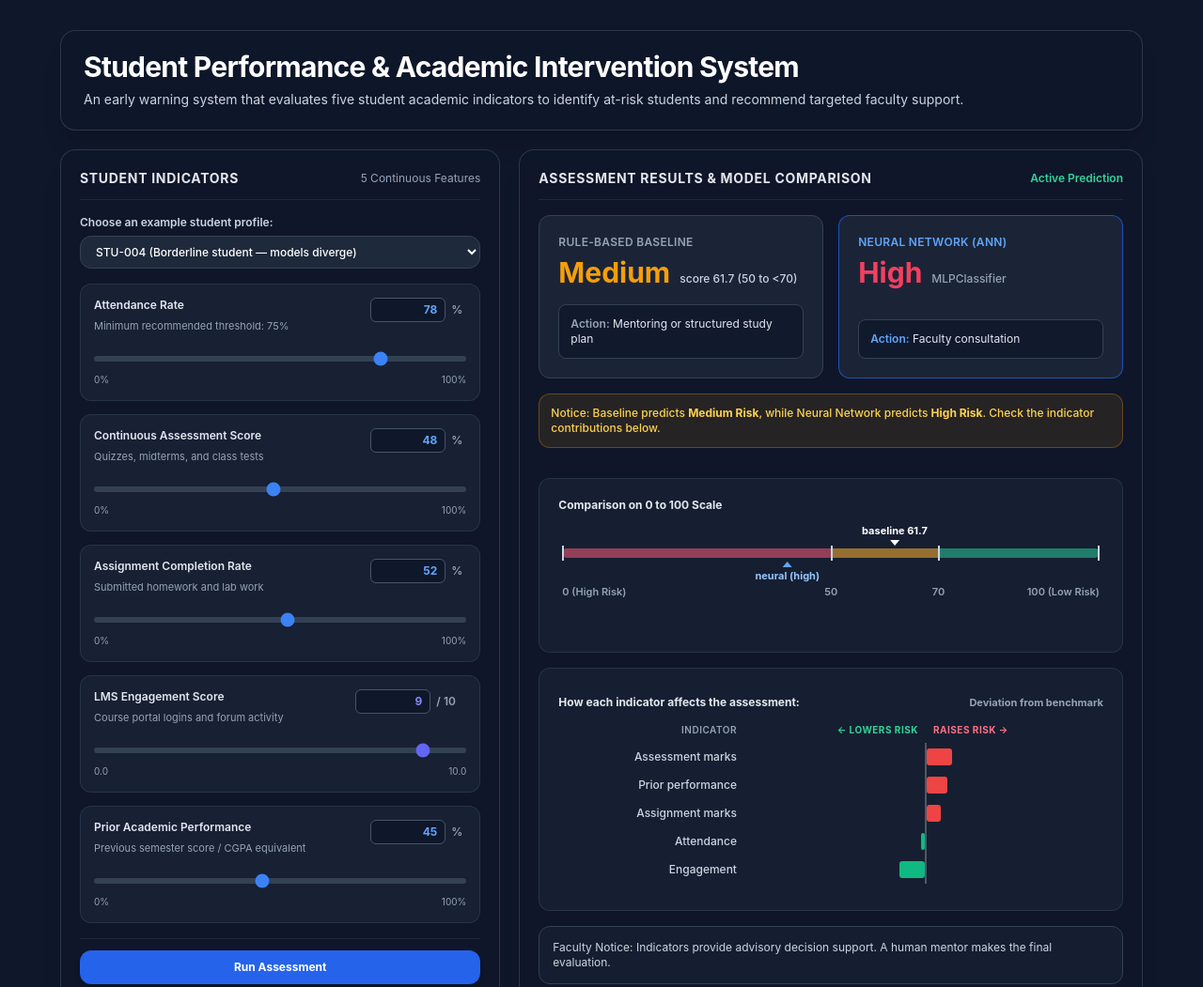
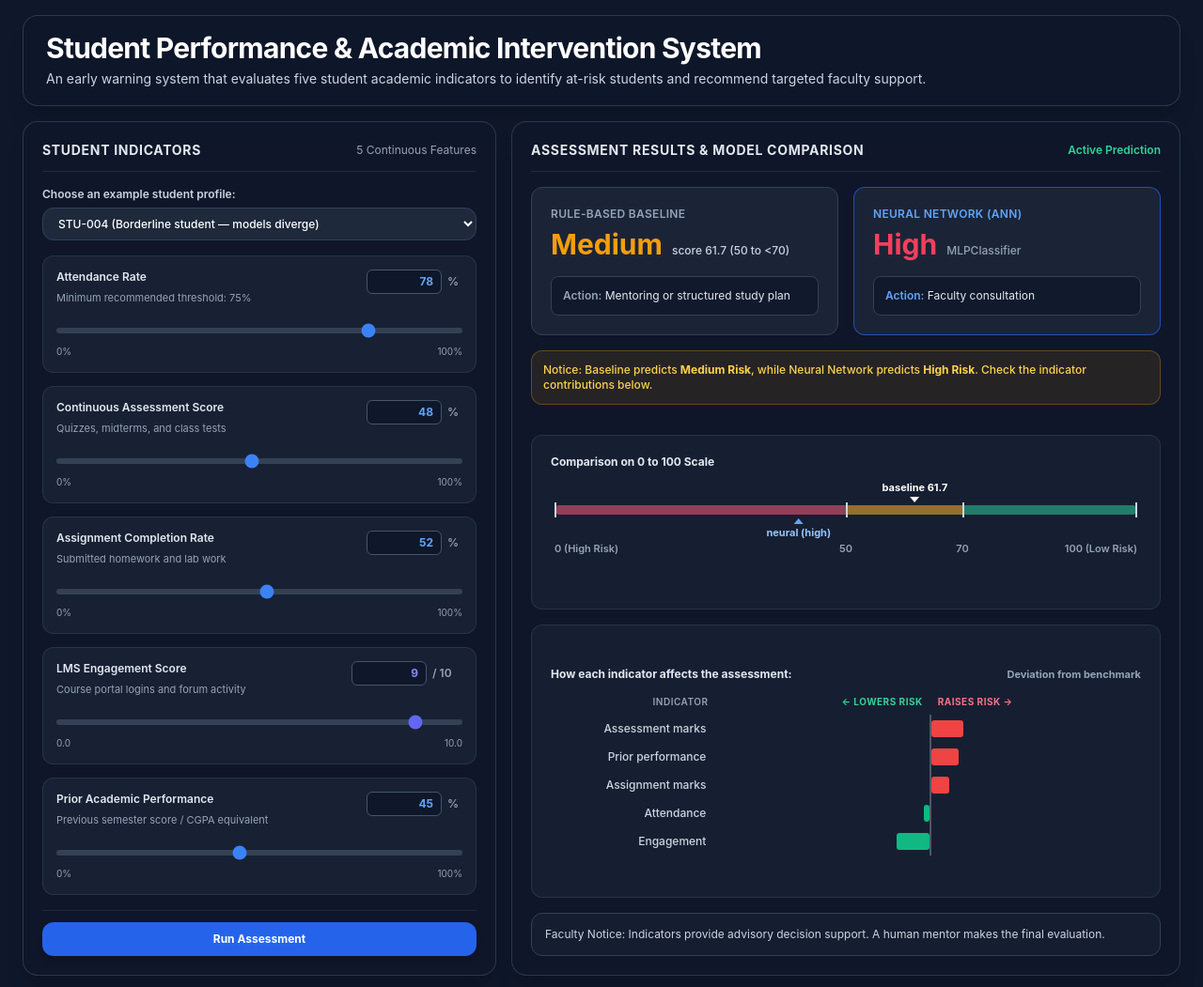
Before and after one commit to okayyyabhishek/SC03-Student-Performance-and-Academic-Intervention-System-Approximate-answer, a plain HTML site: page index.html in a window 1280 px wide. Shown: the top 1051 px of the page at 94% size. Drawn offline with nearby package versions, Linux system fonts and the light colour scheme.

Commit message:
fix(ui): expand layout to full viewport width to remove side margins

```diff
--- a/index.html
+++ b/index.html
@@ -23,21 +23,21 @@
     }
   </style>
 </head>
-<body class="bg-[#0f172a] text-slate-100 min-h-screen p-4 md:p-8 antialiased selection:bg-blue-600 selection:text-white">
-  <div class="max-w-6xl mx-auto space-y-5">
+<body class="bg-[#0f172a] text-slate-100 min-h-screen p-3 md:px-6 md:py-4 antialiased selection:bg-blue-600 selection:text-white">
+  <div class="w-full mx-auto space-y-4">
 
     <!-- Header -->
-    <header class="rounded-2xl border border-slate-700/80 bg-slate-900/90 px-6 py-5 shadow-xl">
+    <header class="rounded-2xl border border-slate-700/80 bg-slate-900/90 px-6 py-4 shadow-xl">
       <h1 class="text-2xl md:text-3xl font-bold tracking-tight text-white">
         Student Performance & Academic Intervention System
       </h1>
-      <p class="text-sm text-slate-300 mt-1.5 leading-relaxed">
+      <p class="text-sm text-slate-300 mt-1 leading-relaxed">
         An early warning system that evaluates five student academic indicators to identify at-risk students and recommend targeted faculty support.
       </p>
     </header>
 
     <!-- Main Two-Column Layout -->
-    <div class="grid grid-cols-1 lg:grid-cols-12 gap-5">
+    <div class="grid grid-cols-1 lg:grid-cols-12 gap-4">
 
       <!-- Left Panel: Input Indicators with Manual Typing and Sliders -->
       <div class="lg:col-span-5 bg-slate-900/80 border border-slate-700/80 rounded-2xl p-5 shadow-xl flex flex-col gap-4">
@@ -490,7 +490,7 @@
 
       let chartHtml = "";
       rows.forEach(r => {
-        const w = Math.min(Math.abs(r.delta) * 4.5, 130);
+        const w = Math.min(Math.abs(r.delta) * 5.8, 175);
         let left = "", right = "";
         if (r.delta < 0) {
           right = `<div style="background: #ef4444; height: 18px; width: ${w}px; border-radius: 3px;"></div>`;
@@ -499,9 +499,9 @@
         }
         chartHtml += `
           <tr style="height: 30px;">
-            <td style="text-align: right; padding-right: 12px; color: #cbd5e1; font-size: 12px; font-weight: 500; white-space: nowrap;">${r.label}</td>
-            <td style="width: 135px; border-right: 2px solid rgba(255,255,255,0.25); padding: 0;">${left}</td>
-            <td style="width: 135px; padding: 0;">${right}</td>
+            <td style="text-align: right; padding-right: 14px; color: #cbd5e1; font-size: 12px; font-weight: 500; white-space: nowrap;">${r.label}</td>
+            <td style="width: 180px; border-right: 2px solid rgba(255,255,255,0.25); padding: 0;">${left}</td>
+            <td style="width: 180px; padding: 0;">${right}</td>
           </tr>
         `;
       });
```
Also changed, not shown: presentation/index.html (+9 -9 lines), 1 other file.
